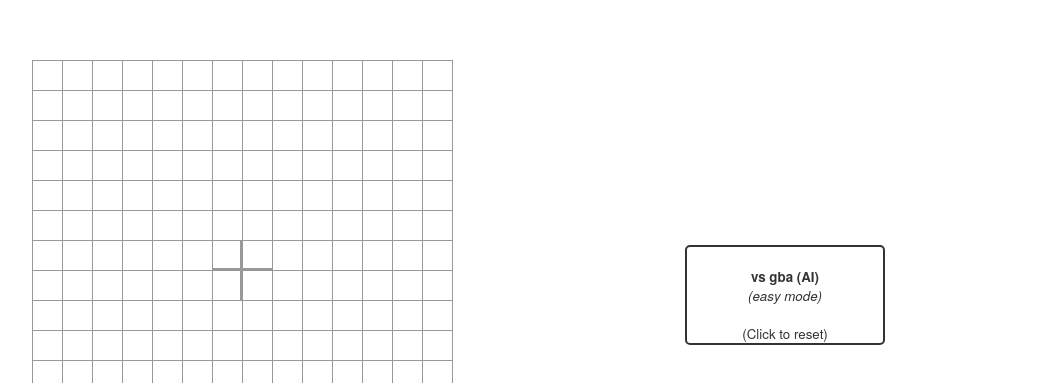
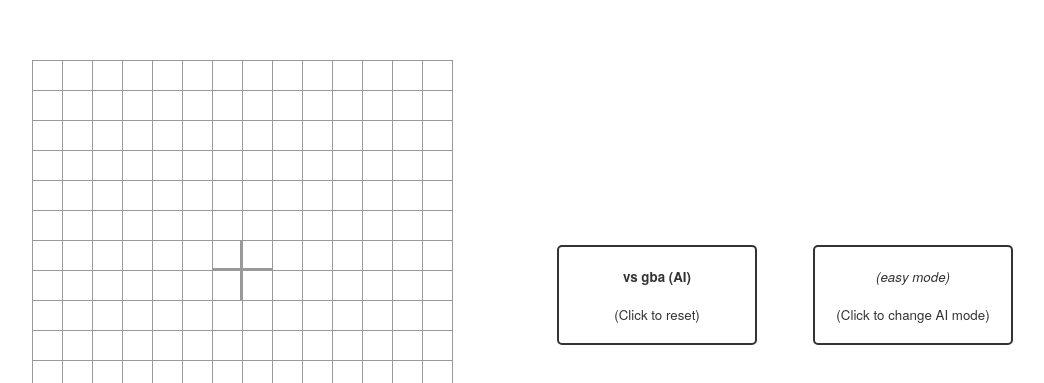
Before and after one commit to sabertazimi/gba, a React app: page / in a window 1280 px wide. Shown: the part 105-488 px from the top of the page, without its empty margins (111-1155 px from the left). Built offline with nearby package versions, Linux system fonts and the light colour scheme.

Commit message:
add(UI-mode): add change mode button to UI
close #3

```diff
--- a/src/components/GoBang.jsx
+++ b/src/components/GoBang.jsx
@@ -21,6 +21,7 @@ class GoBang extends React.Component {
     this.state = Game.loadState();
     this.reset = this.reset.bind(this);
     this.handleClick = this.handleClick.bind(this);
+    this.changeMode = this.changeMode.bind(this);
   }
 
   reset() {
@@ -34,6 +35,12 @@ class GoBang extends React.Component {
     });
 
     this.setState(newState);
+  }
+
+  changeMode() {
+    Game.changeMode();
+    const state = Game.loadState();
+    this.setState(state);
   }
 
   render() {
@@ -96,6 +103,10 @@ class GoBang extends React.Component {
               {infoText}
             </strong>
             <br />
+            <br />
+            (Click to reset)
+          </button>
+          <button type="button" className="info__button" onClick={() => { this.changeMode(); }}>
             <em>
               (
               {`${Game.ai.mode} mode`}
@@ -103,7 +114,7 @@ class GoBang extends React.Component {
             </em>
             <br />
             <br />
-            (Click to reset)
+            (Click to change AI mode)
           </button>
         </div>
       </div>
--- a/src/core/game.js
+++ b/src/core/game.js
@@ -1,5 +1,6 @@
 import {
   EMPTY,
+  AIMode,
 } from '../constants';
 
 import SM from './stateMachine';
@@ -14,6 +15,23 @@ const Game = {
 
   loadState() {
     return SM.loadState();
+  },
+
+  changeMode() {
+    switch (this.ai.mode) {
+      case AIMode.EASY:
+        AI.setMode(AIMode.MEDIUM);
+        break;
+      case AIMode.MEDIUM:
+        AI.setMode(AIMode.HARD);
+        break;
+      case AIMode.HARD:
+        AI.setMode(AIMode.EASY);
+        break;
+      default:
+        AI.setMode(AIMode.EASY);
+        break;
+    }
   },
 
   handleHumanPlay(state, play) {
```
